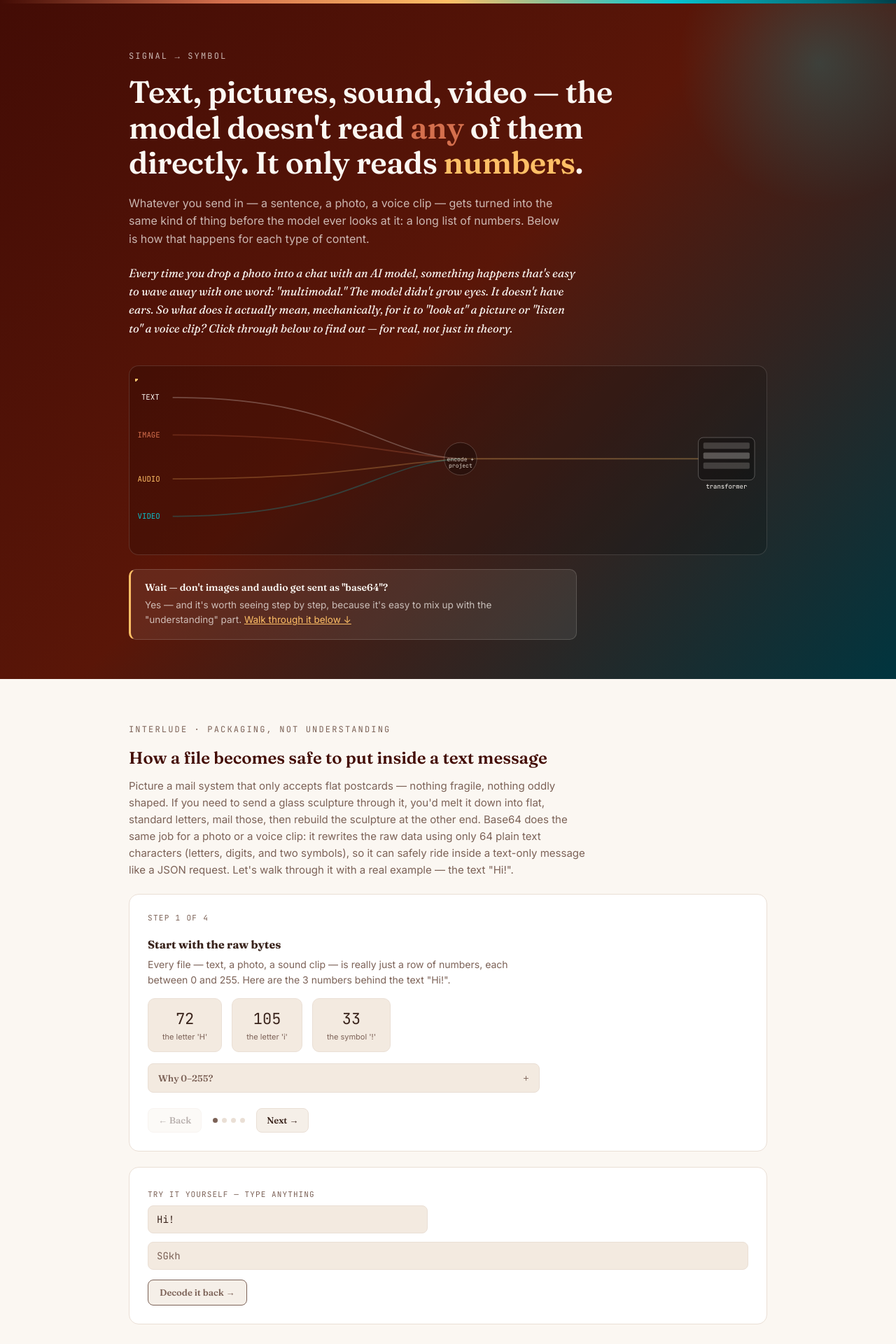
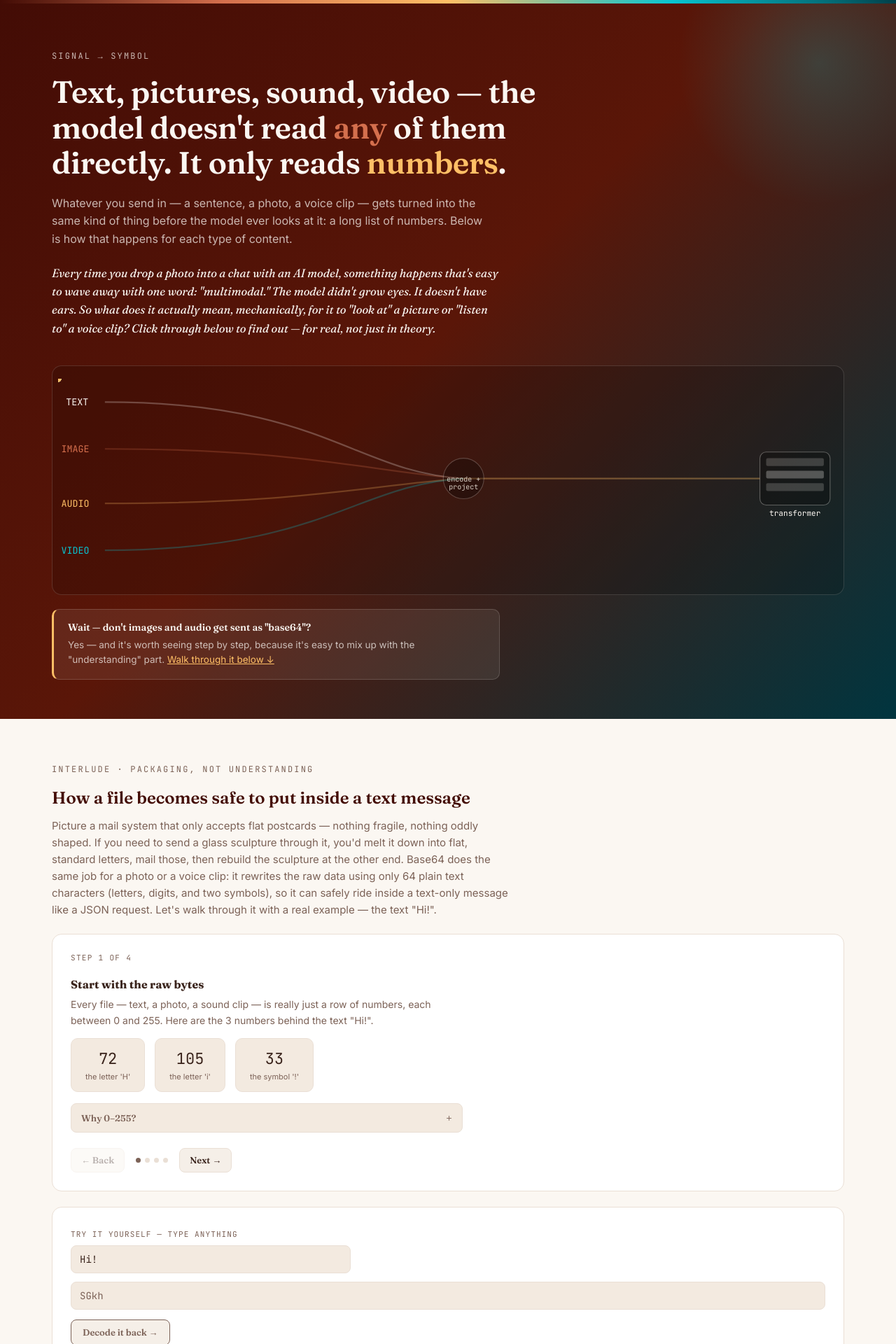
Before and after one commit to krystelmatab/My-AI-Atlas, a Jekyll site: the page built from _posts/2026-08-20-how-does-a-model-read-a-photo-or-a-voice-clip.html, in a window 1280 px wide. Shown: the top 1920 px of the page at 70% size. Built offline with Jekyll 4.4.1, drawn with Linux system fonts in a browser that asks for light colours.

Commit message:
Widen content columns (960px -> 1180px) and add defensive centering CSS

```diff
--- a/_posts/2026-08-20-how-does-a-model-read-a-photo-or-a-voice-clip.html
+++ b/_posts/2026-08-20-how-does-a-model-read-a-photo-or-a-voice-clip.html
@@ -37,13 +37,13 @@ layout: bare
     --mono:'JetBrains Mono',monospace;
   }
   *{box-sizing:border-box;}
-  html,body{margin:0;padding:0;background:var(--bg);color:var(--text);font-family:var(--body);scroll-behavior:smooth;}
+  html,body{margin:0;padding:0;background:var(--bg);color:var(--text);font-family:var(--body);scroll-behavior:smooth;overflow-x:hidden;width:100%;}
   body{
     padding-bottom:60px;
   }
   h1,h2,h3{font-family:var(--display);font-weight:600;margin:0;color:var(--unify);}
   p{line-height:1.6;color:var(--muted);margin:0;}
-  .wrap{max-width:960px;margin:0 auto;padding:0 24px;}
+  .wrap{max-width:1180px;width:100%;margin:0 auto;padding:0 24px;}
 
   /* ---------- HERO (dark band, echoes the site header) ---------- */
   .hero-band{
@@ -58,7 +58,7 @@ layout: bare
     content:"";position:absolute;top:-140px;right:-120px;width:460px;height:460px;border-radius:50%;
     background:radial-gradient(circle, rgba(8,197,209,0.22), transparent 62%);pointer-events:none;
   }
-  .hero{position:relative;z-index:1;padding:72px 24px 56px;max-width:960px;margin:0 auto;text-align:left;}
+  .hero{position:relative;z-index:1;padding:72px 24px 56px;max-width:1180px;width:100%;margin:0 auto;text-align:left;}
   .eyebrow{font-family:var(--mono);font-size:12px;letter-spacing:0.18em;color:var(--hero-muted);text-transform:uppercase;margin-bottom:18px;}
   .hero h1{font-size:clamp(28px,4.2vw,44px);line-height:1.15;letter-spacing:-0.01em;max-width:820px;color:var(--hero-text);}
   .hero h1 .accent{color:var(--image-mod);}
@@ -76,7 +76,7 @@ layout: bare
   .callout a{color:var(--audio-mod);}
 
   /* ---------- BASE64 INTERACTIVE SECTION ---------- */
-  .b64-section{max-width:960px;margin:64px auto 0;padding:0 24px;}
+  .b64-section{max-width:1180px;width:100%;margin:64px auto 0;padding:0 24px;}
   .b64-section .eyebrow{color:var(--transport);}
   .b64-section h2{font-size:24px;margin-top:6px;}
   .b64-analogy{font-size:15px;max-width:660px;margin-top:14px;}
@@ -140,7 +140,7 @@ layout: bare
   details.why p{padding:12px 14px;margin:0;font-size:13.5px;color:var(--muted);}
 
   /* ---------- TABS ---------- */
-  nav.tabs{max-width:960px;margin:56px auto 0;padding:0 24px;display:flex;gap:8px;border-bottom:1px solid var(--border);overflow-x:auto;}
+  nav.tabs{max-width:1180px;width:100%;margin:56px auto 0;padding:0 24px;display:flex;gap:8px;border-bottom:1px solid var(--border);overflow-x:auto;}
   .tab-btn{
     background:none;border:none;color:var(--muted);font-family:var(--display);font-size:14px;font-weight:600;
     padding:12px 16px;cursor:pointer;position:relative;white-space:nowrap;letter-spacing:0.01em;
@@ -155,7 +155,7 @@ layout: bare
   .tab-btn[data-tab="video"].active{color:var(--unify);}
   .tab-btn[data-tab="video"].active::after{background:var(--video-mod);}
 
-  main{max-width:960px;margin:0 auto;padding:0 24px;}
+  main{max-width:1180px;width:100%;margin:0 auto;padding:0 24px;}
   .panel{display:none;padding:36px 0 16px;}
   .panel.active{display:block;animation:fadein .25s ease;}
   @keyframes fadein{from{opacity:0;transform:translateY(6px);}to{opacity:1;transform:translateY(0);}}
@@ -218,7 +218,7 @@ layout: bare
   .video-note{margin-top:14px;font-size:13px;color:var(--muted);}
 
   /* unify section */
-  .unify-section{max-width:960px;margin:80px auto 0;padding:0 24px;}
+  .unify-section{max-width:1180px;width:100%;margin:80px auto 0;padding:0 24px;}
   .unify-section h2{font-size:24px;}
   .unify-section .eyebrow{color:var(--unify);}
   .unify-card{margin-top:22px;background:var(--surface);border:1px solid var(--border);border-radius:14px;padding:24px;}
@@ -233,15 +233,15 @@ layout: bare
   .mixed-caption{margin-top:10px;font-size:12px;color:var(--muted);}
 
   /* faq */
-  .faq{max-width:960px;margin:80px auto 0;padding:0 24px;}
+  .faq{max-width:1180px;width:100%;margin:80px auto 0;padding:0 24px;}
   .faq h2{font-size:22px;margin-bottom:20px;}
   .faq-card{background:var(--surface);border:1px solid var(--border);border-left:2px solid var(--unify);border-radius:10px;padding:18px 20px;margin-bottom:14px;}
   .faq-card .q{font-family:var(--display);font-weight:600;font-size:14px;margin-bottom:8px;}
   .faq-card p{font-size:14px;}
 
-  footer{max-width:960px;margin:0 auto;padding:24px 24px 0;font-family:var(--mono);font-size:11px;color:var(--hero-muted);}
+  footer{max-width:1180px;width:100%;margin:0 auto;padding:24px 24px 0;font-family:var(--mono);font-size:11px;color:var(--hero-muted);}
   .closing-band{margin-top:70px;background:linear-gradient(135deg, var(--hero-bg-b) 0%, #2A0F0A 55%, var(--hero-bg-a) 100%);padding:56px 24px 40px;}
-  .closing-band .wrap{max-width:960px;margin:0 auto;padding:0 24px;}
+  .closing-band .wrap{max-width:1180px;width:100%;margin:0 auto;padding:0 24px;}
   .closing-quote{font-family:var(--display);font-style:italic;font-size:19px;line-height:1.55;color:var(--audio-mod);max-width:640px;margin:0;}
 
   @media(max-width:600px){
```
